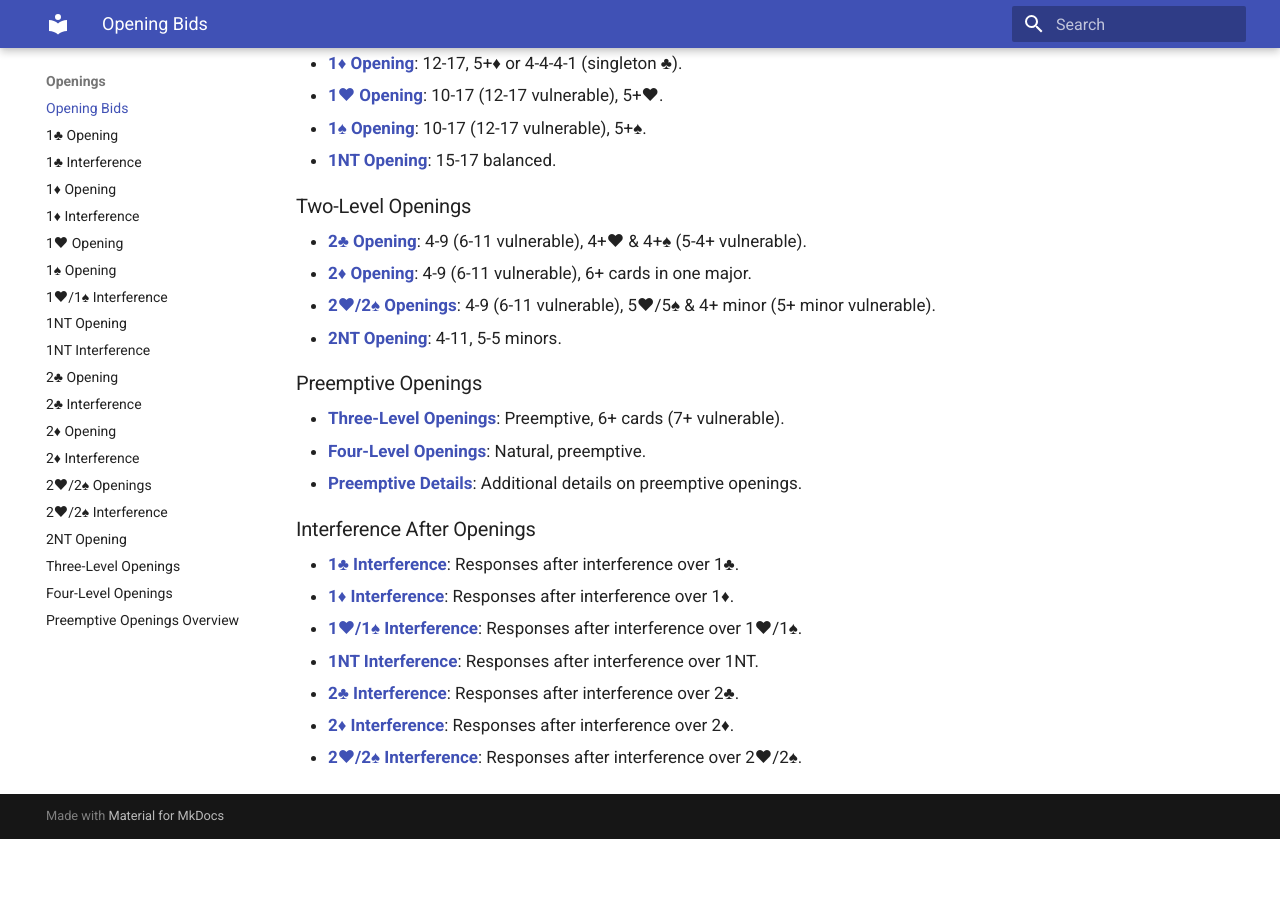
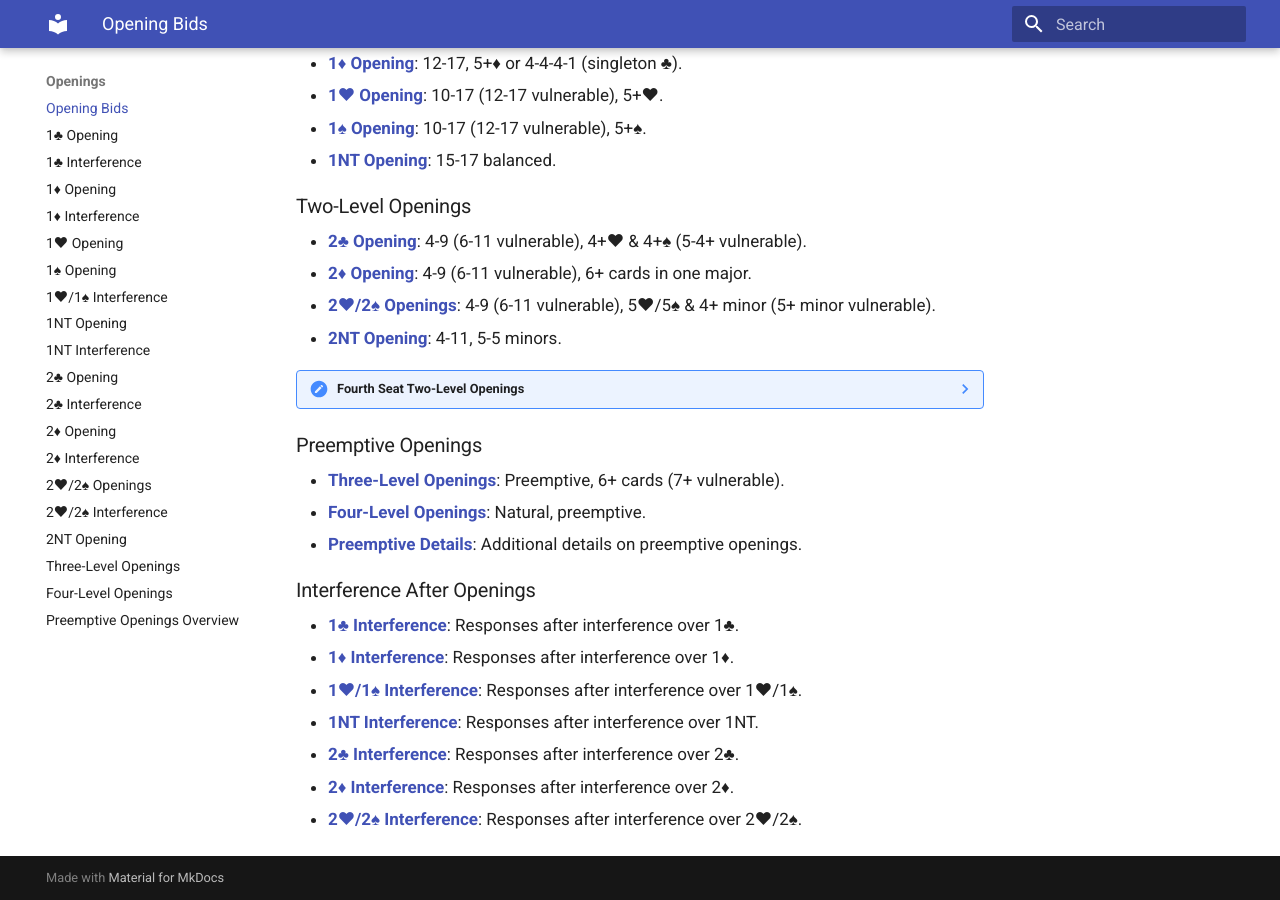
Before and after one commit to glindstrom/polish-club-notes, an MkDocs documentation site: the page built from docs/openings/overview.md, in a window 1280 px wide and 900 px high, scrolled down 1068 px. Built offline with MkDocs 1.6.1 and Material for MkDocs 9.7.7, drawn with Linux system fonts in a browser that asks for light colours; before the commit the page ends 1907 px from its top, so only the background shows below that.

Commit message:
Add note about fourth seat openings

```diff
--- a/docs/openings/overview.md
+++ b/docs/openings/overview.md
@@ -34,6 +34,9 @@
 - **[2♥/2♠ Openings](two-major.md)**: 4-9 (6-11 vulnerable), 5♥/5♠ & 4+ minor (5+ minor vulnerable).
 - **[2NT Opening](two-nt.md)**: 4-11, 5-5 minors.
 
+??? note "Fourth Seat Two-Level Openings"
+    All two-level opening bids in fourth seat (after three passes) show 8-11 points.
+
 #### Preemptive Openings
 - **[Three-Level Openings](three-level-openings.md)**: Preemptive, 6+ cards (7+ vulnerable).
 - **[Four-Level Openings](four-level-openings.md)**: Natural, preemptive.
```
